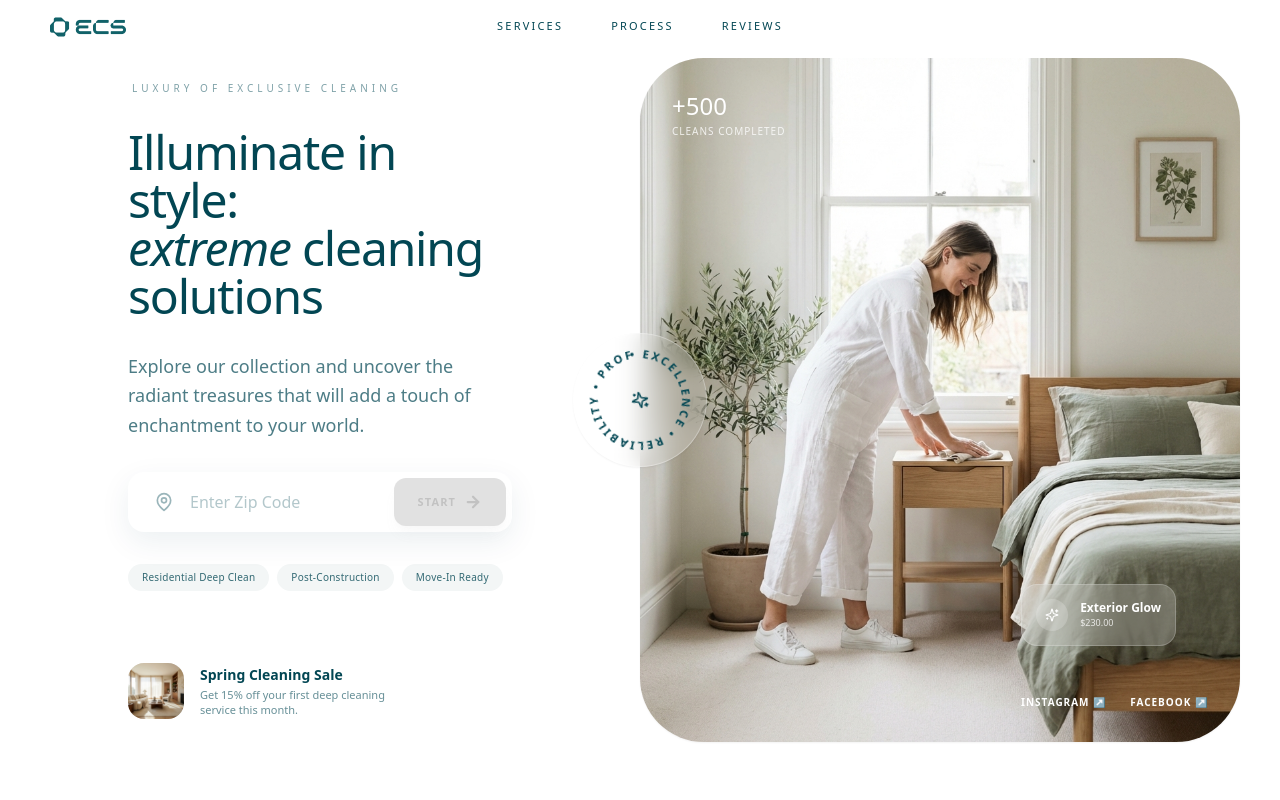
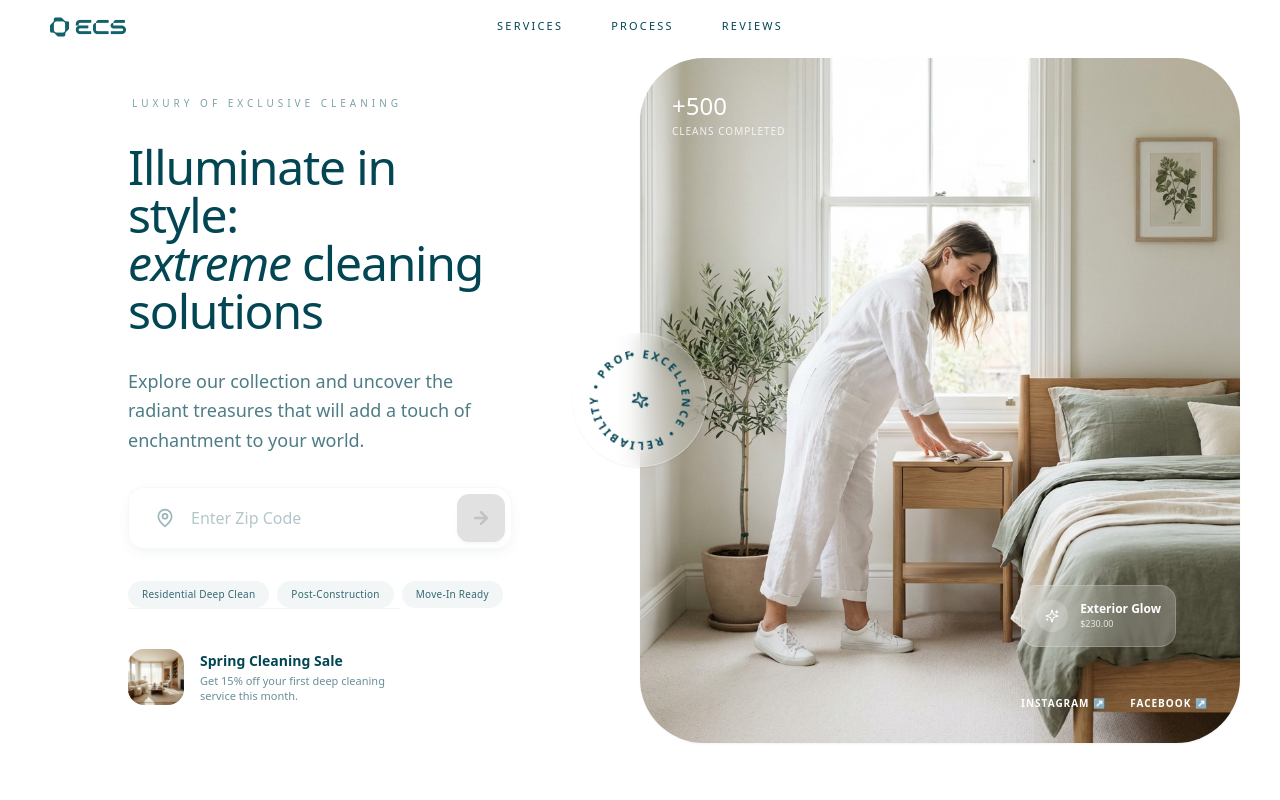
Before and after one commit to renatoquerales28-byte/extreme-cleaning-next, a Next.js app: page / in a window 1280 px wide. Shown: the top 800 px of the page. Built offline with nearby package versions, Linux system fonts and the light colour scheme.

Commit message:
style: refine hero layout, sharpen zip input shadow, and simplify action button

```diff
--- a/src/components/landing/HeroSection.tsx
+++ b/src/components/landing/HeroSection.tsx
@@ -23,13 +23,14 @@ export default function HeroSection() {
             <div className="max-w-[1700px] mx-auto grid grid-cols-1 lg:grid-cols-2 h-full gap-4 lg:gap-0">
 
                 {/* Left Column: Content & Conversion */}
-                <div className="relative z-20 flex flex-col justify-center px-6 lg:px-20 xl:px-32 py-10 lg:py-0 h-full">
+                <div className="relative z-20 flex flex-col justify-between px-6 lg:px-20 xl:px-32 py-12 lg:py-24 h-full">
                     <motion.div
                         initial={{ opacity: 0, y: 20 }}
                         animate={{ opacity: 1, y: 0 }}
                         transition={{ duration: 0.8 }}
-                        className="space-y-4 lg:space-y-6 xl:space-y-8"
+                        className="flex-1 flex flex-col justify-center space-y-4 lg:space-y-6 xl:space-y-8"
                     >
+                        <div className="space-y-4 lg:space-y-6 xl:space-y-8">
                             {/* Eyebrow */}
                             <div className="text-[10px] tracking-[0.4em] uppercase font-medium opacity-50 pl-1">
                                 Luxury of Exclusive Cleaning
@@ -46,12 +47,12 @@ export default function HeroSection() {
                                 Explore our collection and uncover the radiant treasures that will add a touch of enchantment to your world.
                             </p>
 
-                        {/* Premium Elevated Zip Code Input */}
+                            {/* Premium Elevated Zip Code Input - Refined Shadow */}
                             <div className="max-w-md">
                                 <form onSubmit={handleStart} className="relative group">
-                                <div className={`flex items-center bg-white rounded-2xl p-1.5 transition-all duration-500 ${isFocused
-                                        ? 'shadow-[0_20px_50px_rgba(2,70,83,0.15)] scale-[1.02]'
-                                        : 'shadow-[0_10px_30px_rgba(2,70,83,0.08)]'
+                                    <div className={`flex items-center bg-white rounded-2xl p-1.5 transition-all duration-500 border border-gray-100/50 ${isFocused
+                                            ? 'shadow-[0_12px_30px_rgba(2,70,83,0.12)] scale-[1.01]'
+                                            : 'shadow-[0_4px_12px_rgba(2,70,83,0.05)]'
                                         }`}>
                                         <div className={`pl-5 transition-colors duration-300 ${isFocused ? 'text-[#024653]' : 'text-[#024653]/40'}`}>
                                             <MapPin size={20} />
@@ -68,10 +69,9 @@ export default function HeroSection() {
                                         <button
                                             type="submit"
                                             disabled={zipCode.length < 5}
-                                        className="bg-[#05D16E] hover:bg-[#04bd63] text-[#024653] px-6 h-12 rounded-xl flex items-center gap-2 transition-all disabled:opacity-30 disabled:grayscale disabled:cursor-not-allowed shrink-0 shadow-lg shadow-[#05D16E]/20"
+                                            className="bg-[#05D16E] hover:bg-[#04bd63] text-[#024653] w-12 h-12 rounded-xl flex items-center justify-center transition-all disabled:opacity-30 disabled:grayscale disabled:cursor-not-allowed shrink-0 shadow-md shadow-[#05D16E]/20"
                                         >
-                                        <span className="text-[11px] font-black uppercase tracking-widest hidden sm:block">Start</span>
-                                        <ArrowRight size={18} className="stroke-[3px]" />
+                                            <ArrowRight size={20} className="stroke-[3px]" />
                                         </button>
                                     </div>
                                 </form>
@@ -85,16 +85,22 @@ export default function HeroSection() {
                                     </span>
                                 ))}
                             </div>
+                        </div>
+                    </motion.div>
 
-                        {/* Promo Widget */}
-                        <div className="flex items-center gap-4 pt-4 lg:pt-6 xl:pt-10 border-t border-gray-100 lg:border-none w-fit">
+                    {/* Promo Widget - Anchored at the bottom */}
+                    <motion.div
+                        initial={{ opacity: 0 }}
+                        animate={{ opacity: 1 }}
+                        transition={{ delay: 0.5 }}
+                        className="flex items-center gap-4 pt-10 border-t border-gray-100 mt-auto w-fit"
+                    >
                         <div className="w-12 h-12 lg:w-14 lg:h-14 rounded-2xl bg-gray-100 relative overflow-hidden flex-shrink-0">
                             <Image src="/brand/service-residential.png" alt="Promo" fill className="object-cover" />
                         </div>
                         <div className="space-y-0.5">
                             <div className="text-sm font-bold">Spring Cleaning Sale</div>
                             <div className="text-[11px] opacity-60 max-w-[180px] lg:max-w-[200px] font-light leading-snug">Get 15% off your first deep cleaning service this month.</div>
-                            </div>
                         </div>
                     </motion.div>
                 </div>
```
Lines whose indentation alone changed are shown as unchanged.
